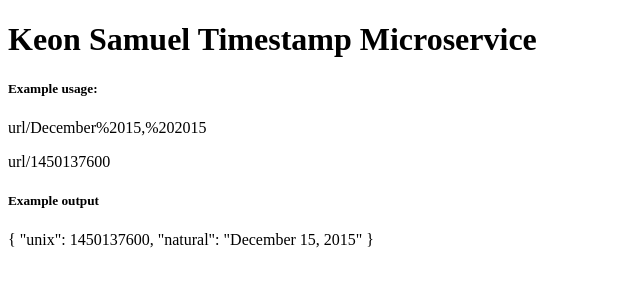
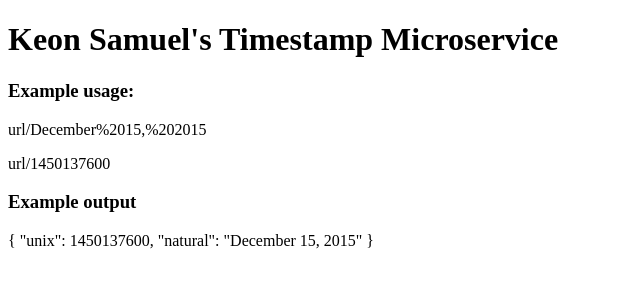
Before and after one commit to keonsam/timestamp, a website: page index.html in a window 1280 px wide. Shown: the whole page, without its empty margins (0-640 px from the left). Drawn offline with Linux system fonts and the light colour scheme.

Commit message:
second commit

```diff
--- a/index.html
+++ b/index.html
@@ -4,12 +4,12 @@
     <title>Pug</title>
   </head>
   <body>
-   <h1>Keon Samuel Timestamp Microservice</h1>
-   <h5> Example usage:</h5>
+   <h1>Keon Samuel's Timestamp Microservice</h1>
+   <h3> Example usage:</h3>
    <p>url/December%2015,%202015</p>
    <p>url/1450137600</p>
 
-   <h5> Example output </h5>
+   <h3> Example output </h3>
    <p>{ "unix": 1450137600, "natural": "December 15, 2015" }</p>
   </body>
 </html>
--- a/package.json
+++ b/package.json
@@ -2,6 +2,10 @@
   "name": "timestamp",
   "version": "1.0.0",
   "description": "",
+  "engine":{
+    "node":"4.2.6",
+    "npm": "4.6.1"
+  },
   "main": "index.js",
   "scripts": {
     "test": "echo \"Error: no test specified\" && exit 1"
```
Also changed, not shown: server.js (+6 -4 lines), 1 other file.
